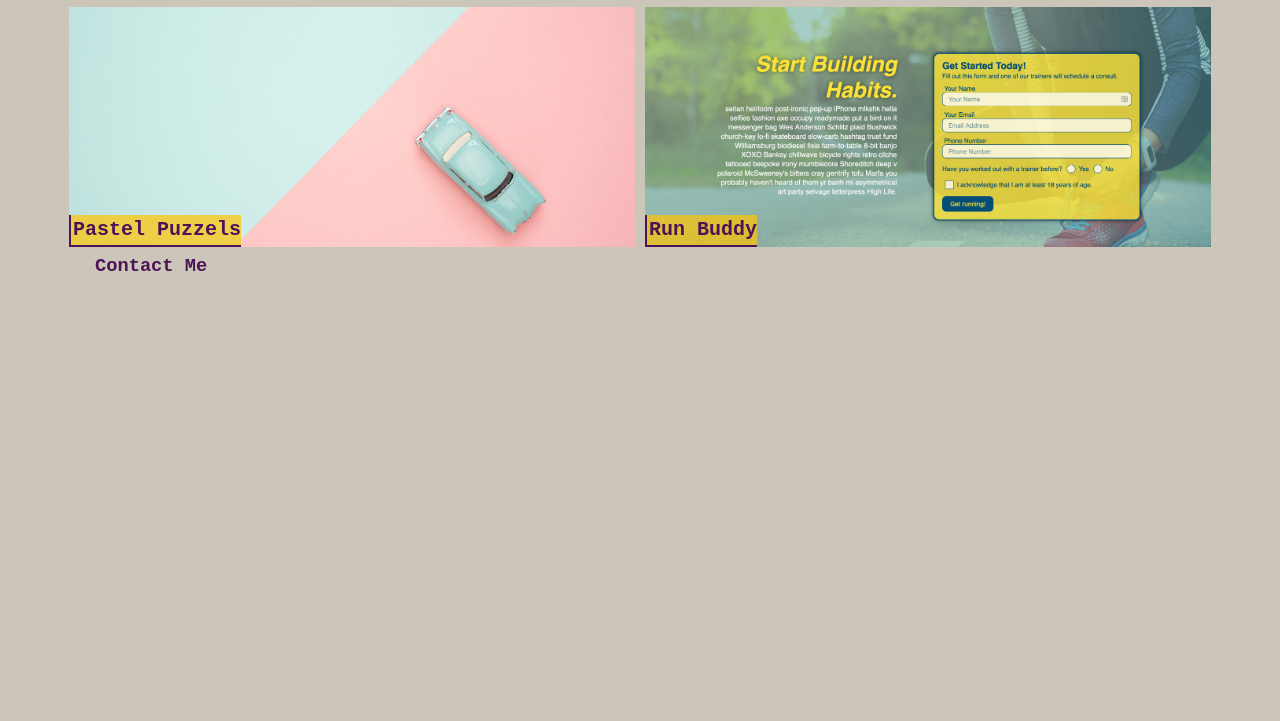
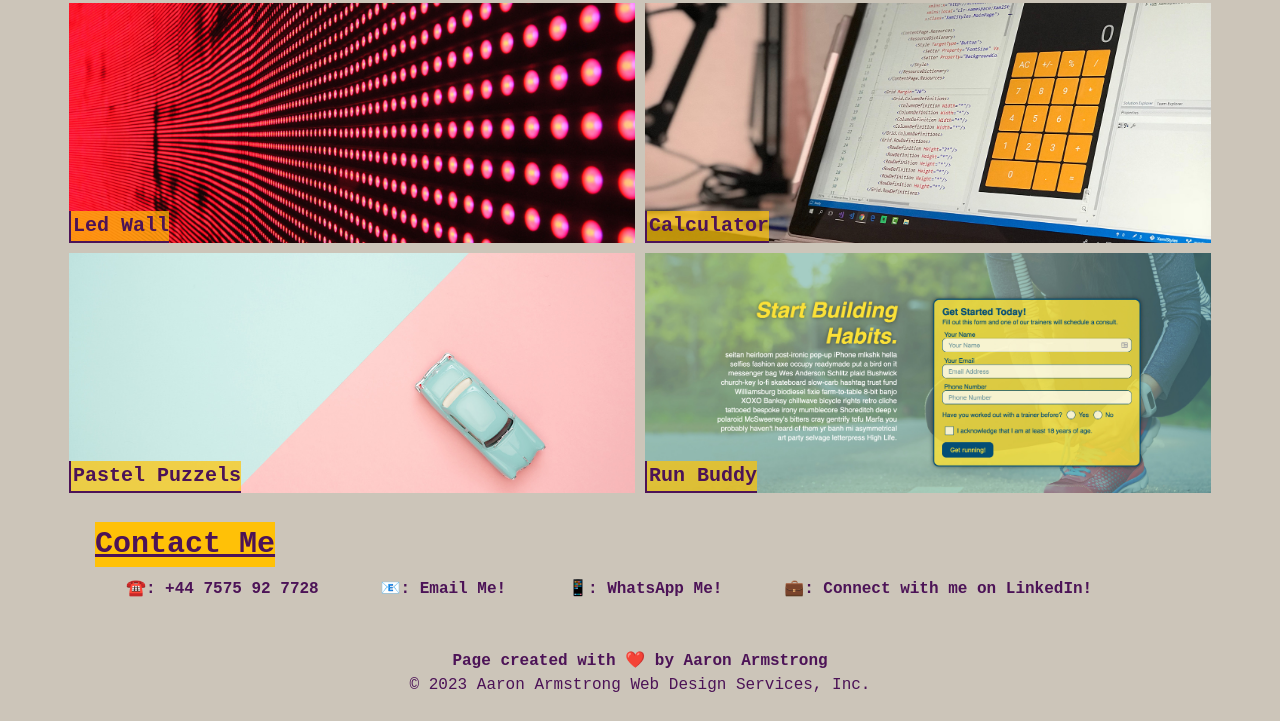
Before and after one commit to aaron1490/aaron-armstrong-project-portfolio, a plain HTML site: page index.html in a window 1280 px wide. Shown: the part 1618-2339 px from the top of the page. Before the commit the page ends 1898 px from the top, so only its background shows below. Drawn offline with Linux system fonts and the light colour scheme.

Commit message:
added contact links in contact me section, navigation bar correctly linked to take you to certain elements on the page when clicked, replaced about me lorem placeholder with text that has more substinance and meaning, contact section links when clicked create new tab rather than navigate off page now.

```diff
--- a/css/style.css
+++ b/css/style.css
@@ -46,6 +46,7 @@ a {
 nav ul li a:hover{
   color: black;
   font-weight: 400;
+  background-color: antiquewhite;
 }
 
 .hero-banner {
@@ -64,7 +65,6 @@ body {
   background-color: rgb(204, 197, 185);
   margin: 0;
   padding: 0;
-  font-family: 'Trebuchet MS', 'Lucida Sans Unicode', 'Lucida Grande', 'Lucida Sans', Arial, sans-serif;
   line-height: 1.5;
 }
 
@@ -98,7 +98,7 @@ div img {
   align-content: end;
 }
 
-#projectGrid {
+.projectGrid {
   margin: 0px 5%;
   display: grid;
   grid-template-rows: 250px 250px 250px 250px;
@@ -146,7 +146,7 @@ div img {
   border-left: 2px solid #4C1357;
 }
 
-.page-section {
+.page-section, .page-section-contact, footer{
   margin-left: 95px;
   margin-right: 95px;
 }
@@ -156,15 +156,37 @@ section div h3 {
   margin-right: 95px;
 }
 
-h1,
-h2,
-h3,
-h4,
-h5,
-h6 {
-  margin: 0;
+section h3 {
+  display: inline-block;
+  text-decoration: underline;
+  background-color: #ffc107;
+  font-size: 30px;
+  margin-bottom: 10px;
 }
 
-p {
-  margin: 0;
+.container-flex {
+  display: flex;
+  flex-wrap: wrap;
+  justify-content: space-around;
+  font-weight: bolder;
+
 }
+
+section div div:hover{
+  color: black;
+  font-weight: 400;
+  background-color: #ffc107;
+}
+
+
+/* footer section */
+footer h4 {
+  display: block;
+  font-weight: bold;
+  text-align: center;
+}
+
+footer p {
+  display: block;
+  text-align: center;
+}
--- a/index.html
+++ b/index.html
@@ -41,21 +41,29 @@
 
   <main class="page-wrapper">
     <!-- about me -->
-    <section class="page-section" id="about">
+    <section class="page-section" id="about-me">
       <h3>About Me</h3>
       <br>
-      <div>Bacon ipsum dolor amet ut andouille turkey capicola shankle elit. Pork loin non pancetta aliquip sausage chislic cillum dolore. Dolore burgdoggen consectetur landjaeger short ribs nostrud ipsum strip steak. Incididunt filet mignon shankle anim eiusmod tongue prosciutto picanha ad occaecat ham hock. Tail pork loin picanha exercitation, chuck t-bone shoulder rump ut excepteur jowl kielbasa. Jowl qui pork belly hamburger, t-bone minim andouille do consequat pig fatback swine.</div>
+      <div>Hello there! I'm Aaron Armstrong, a passionate individual with a background in recruitment within the dynamic world of investment banking. As someone who thrives on challenges and continuous learning, I am on a transformative journey to pivot my career towards web development.</div>
       <br>
-      <div>Commodo brisket bresaola ex boudin flank. Buffalo shank nostrud ut andouille corned beef quis id culpa do beef adipisicing laboris. Chislic leberkas chicken in sunt pancetta. Tail landjaeger burgdoggen picanha nisi.</div>
+      <div>Currently immersed in a Front-End Development bootcamp, I am honing my skills to create seamless and visually appealing web experiences. My professional journey in recruitment has equipped me with strong communication, problem-solving, and teamwork skills – assets I bring to the evolving realm of web development.</div>
+      <br>
+      <div>Driven by a genuine curiosity and a desire to contribute to the digital landscape, I am committed to crafting innovative solutions and staying on the cutting edge of technology. My portfolio serves as a canvas where I showcase my evolving skills, projects, and a testament to my dedication to this exciting new chapter.</div>
+      <br>
+      <div>I am excited about the intersection of technology and creativity and am confident that my unique blend of experiences will bring a fresh perspective to the world of web development. Join me on this exhilarating journey, where every line of code is a step towards transforming ideas into immersive digital experiences.</div>
+      <br>
+      <div>Let's build something incredible together!</div>
     </section>
     <br>
-    <section>
+
+    <!-- project grid container -->
+    <section id="projects">
       <div>
         <h3>Project Porfolio</h3>
       </div>
     <br>
-    <!-- project grid container -->
-    <section id="projectGrid">
+
+    <section class="projectGrid">
       <div id="code-refactor" class="projectGridArea">
         <div class="heading">Code Refactor</div>
       </div>
@@ -73,12 +81,28 @@
       </div>
     </section>
   </section>
+  <br>
 
-    <!-- contact -->
-    <section class="page-section contact" id="contact">
+    <!-- contact section -->
+    <section class="page-section-contact" id="contact-me">
       <h3>Contact Me</h3>
+      <div class="container-flex">
+        <div>☎️: +44 7575 92 7728</div>
+        <div><a target="_blank" href="mailto:aaronarmstrong1490@gmail.com">📧: Email Me!</a></div>
+        <div><a target="_blank" href="https://wa.me/00447575927728">📱: WhatsApp Me!</a></div>
+        <div><a target="_blank" href="https://www.linkedin.com/in/aaron-armstrong-%E8%89%BE%E4%BF%8A%E6%A8%82-80986ba5/">💼: Connect with me on LinkedIn!</a></div>
+        <br>
+      </div>
     </section>
   </main>
+
+  <br>
+  <br>
+  <footer>
+    <h4>Page created with ❤️ by Aaron Armstrong </h4>
+    <p>© 2023 Aaron Armstrong Web Design Services, Inc.</p>
+  </footer>
+  <br>
 </body>
 
 </html>
```
